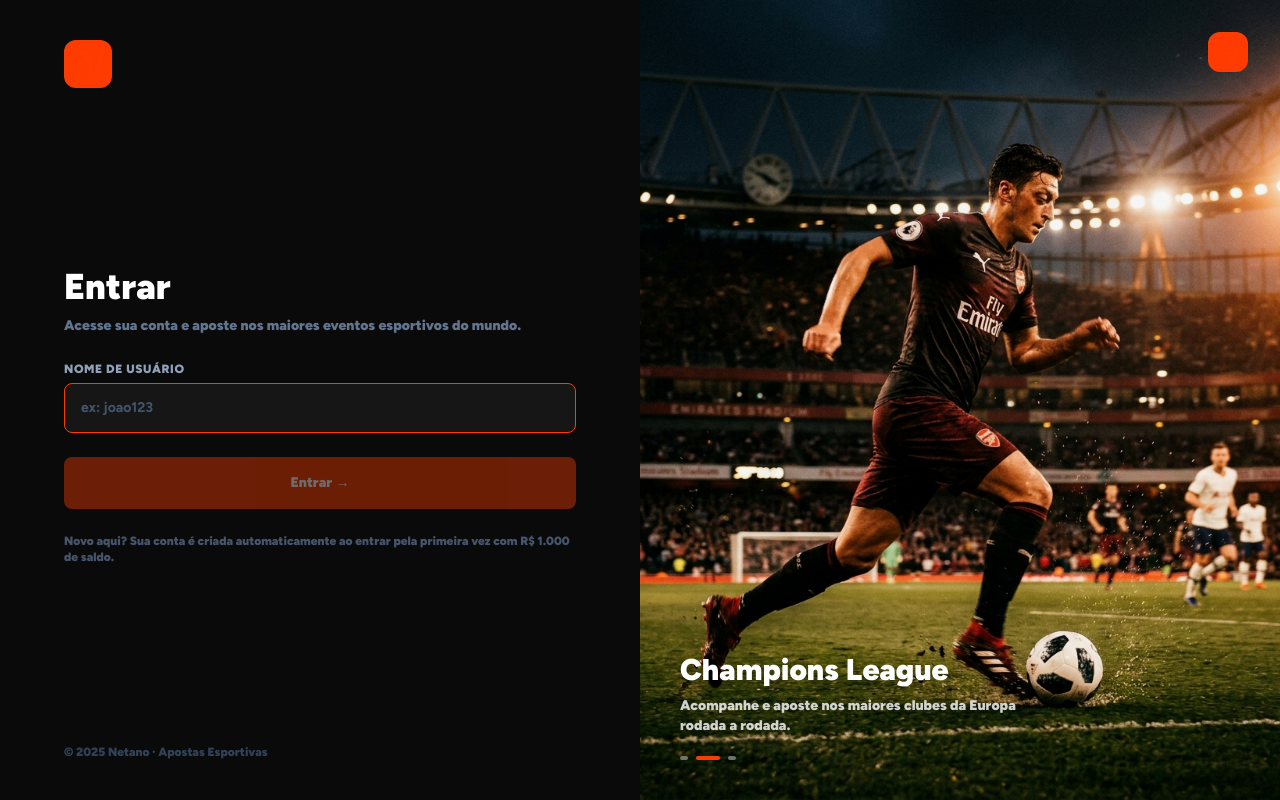
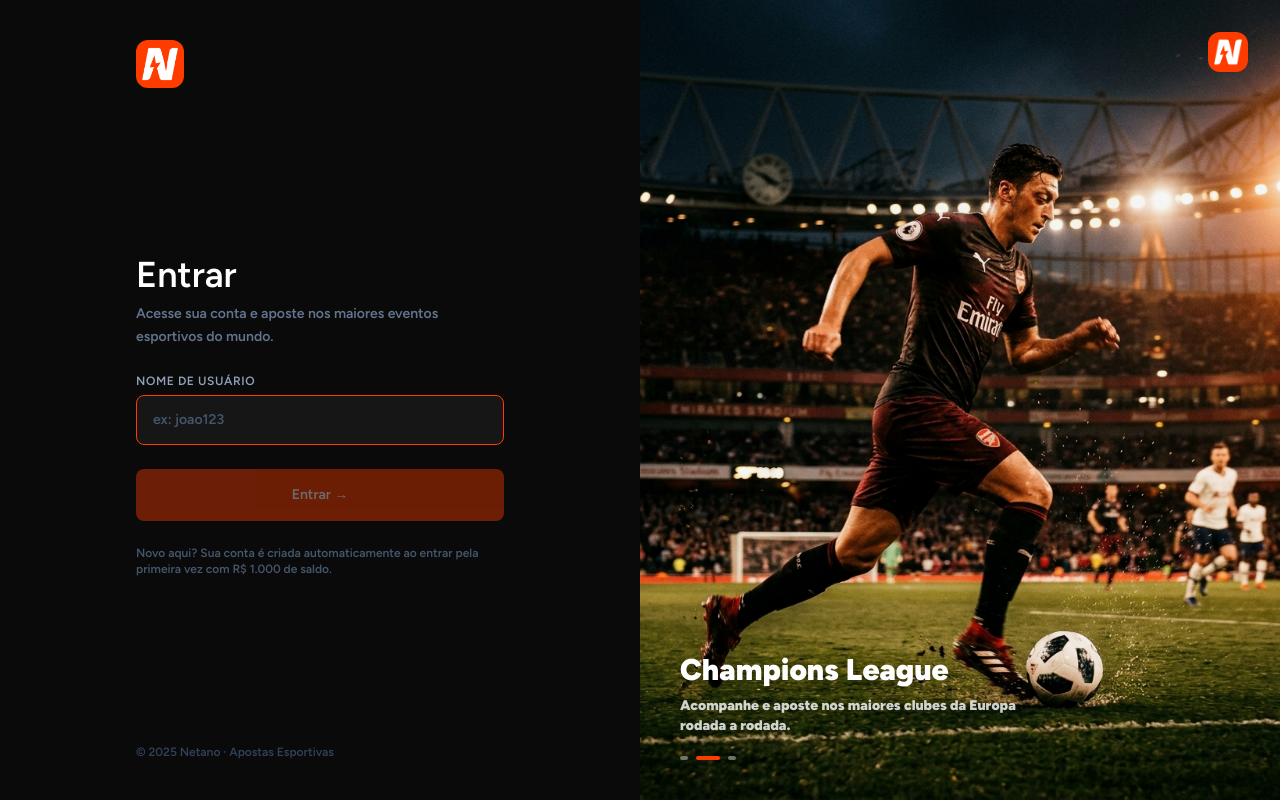
Before and after one commit to tatagibadesing-ai/netado, a Next.js app: page / in a window 1280 px wide. Built offline with nearby package versions, Linux system fonts and the light colour scheme; no server answers.

Commit message:
style: white logo filter, font-semibold, form centered with max-w-sm

```diff
--- a/src/components/LoginPage.tsx
+++ b/src/components/LoginPage.tsx
@@ -78,12 +78,12 @@
     <div className="min-h-screen bg-[#0A0A0A] flex">
 
       {/* ── LEFT: Form Panel ─────────────────────────────── */}
-      <div className="flex flex-col w-full lg:w-1/2 shrink-0 px-10 md:px-16 py-10 justify-between">
+      <div className="flex flex-col w-full lg:w-1/2 shrink-0 py-10 justify-between items-center">
 
         {/* Logo */}
-        <div>
+        <div className="w-full max-w-sm px-2">
           <div className="w-12 h-12 bg-[#FF3C00] rounded-xl flex items-center justify-center">
-            <img src="/netadologo.webp" alt="Netano" className="w-9 h-9 object-contain" />
+            <img src="/netadologo.webp" alt="Netano" className="w-9 h-9 object-contain" style={{ filter: "brightness(0) invert(1)" }} />
           </div>
         </div>
 
@@ -92,18 +92,18 @@
           initial={{ opacity: 0, y: 16 }}
           animate={{ opacity: 1, y: 0 }}
           transition={{ duration: 0.4 }}
-          className="flex flex-col gap-6"
+          className="flex flex-col gap-6 w-full max-w-sm px-2"
         >
           <div>
-            <h1 className="text-4xl font-black text-white mb-2">Entrar</h1>
-            <p className="text-slate-500 text-sm font-black leading-relaxed">
+            <h1 className="text-4xl font-semibold text-white mb-2">Entrar</h1>
+            <p className="text-slate-500 text-sm font-semibold leading-relaxed">
               Acesse sua conta e aposte nos maiores eventos esportivos do mundo.
             </p>
           </div>
 
           <form onSubmit={handleLogin} className="flex flex-col gap-4">
             <div className="flex flex-col gap-1.5">
-              <label className="text-xs font-black text-slate-400 uppercase tracking-wider">
+              <label className="text-xs font-semibold text-slate-400 uppercase tracking-wider">
                 Nome de usuário
               </label>
               <input
@@ -111,7 +111,7 @@
                 value={username}
                 onChange={(e) => setUsername(e.target.value)}
                 placeholder="ex: joao123"
-                className="w-full bg-[#161616] text-white font-bold placeholder-slate-600 rounded-lg px-4 py-3.5 text-sm border border-white/5 focus:outline-none focus:border-[#FF3C00] transition-all"
+                className="w-full bg-[#161616] text-white font-semibold placeholder-slate-600 rounded-lg px-4 py-3.5 text-sm border border-white/5 focus:outline-none focus:border-[#FF3C00] transition-all"
                 autoFocus
                 disabled={isLoading}
               />
@@ -121,7 +121,7 @@
               <motion.p
                 initial={{ opacity: 0 }}
                 animate={{ opacity: 1 }}
-                className="text-red-400 text-xs font-black"
+                className="text-red-400 text-xs font-semibold"
               >
                 {error}
               </motion.p>
@@ -131,21 +131,23 @@
               type="submit"
               disabled={isLoading || !username.trim()}
               whileTap={{ scale: 0.97 }}
-              className="w-full bg-[#FF3C00] hover:bg-[#e03500] text-white font-black rounded-lg px-4 py-4 text-sm transition-colors disabled:opacity-40 mt-2"
+              className="w-full bg-[#FF3C00] hover:bg-[#e03500] text-white font-semibold rounded-lg px-4 py-4 text-sm transition-colors disabled:opacity-40 mt-2"
             >
               {isLoading ? "Entrando..." : "Entrar →"}
             </motion.button>
           </form>
 
-          <p className="text-slate-600 text-xs font-black">
+          <p className="text-slate-600 text-xs font-semibold">
             Novo aqui? Sua conta é criada automaticamente ao entrar pela primeira vez com R$ 1.000 de saldo.
           </p>
         </motion.div>
 
         {/* Footer */}
-        <p className="text-slate-700 text-xs font-black">
-          © 2025 Netano · Apostas Esportivas
-        </p>
+        <div className="w-full max-w-sm px-2">
+          <p className="text-slate-700 text-xs font-semibold">
+            © 2025 Netano · Apostas Esportivas
+          </p>
+        </div>
       </div>
 
       {/* ── RIGHT: Hero Image Panel (exact 50%) ──────────── */}
@@ -203,7 +205,7 @@
 
         {/* Top-right favicon badge */}
         <div className="absolute top-8 right-8 z-10 bg-[#FF3C00] w-10 h-10 rounded-xl flex items-center justify-center">
-          <img src="/netadologo.webp" alt="Netano" className="w-7 h-7 object-contain" />
+          <img src="/netadologo.webp" alt="Netano" className="w-7 h-7 object-contain" style={{ filter: "brightness(0) invert(1)" }} />
         </div>
       </div>
 
```
